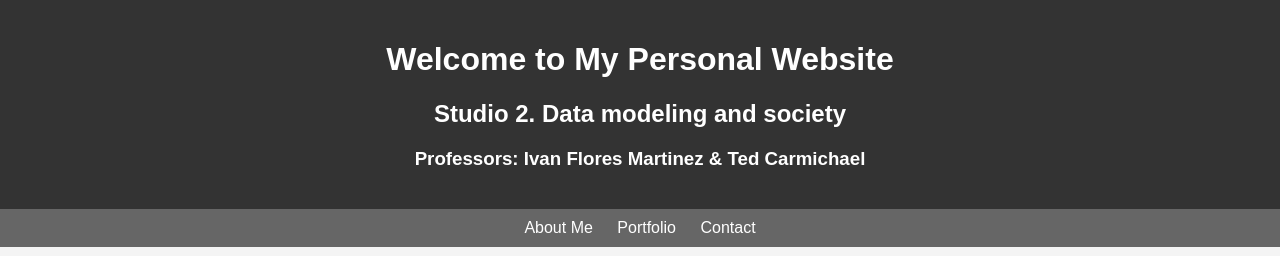
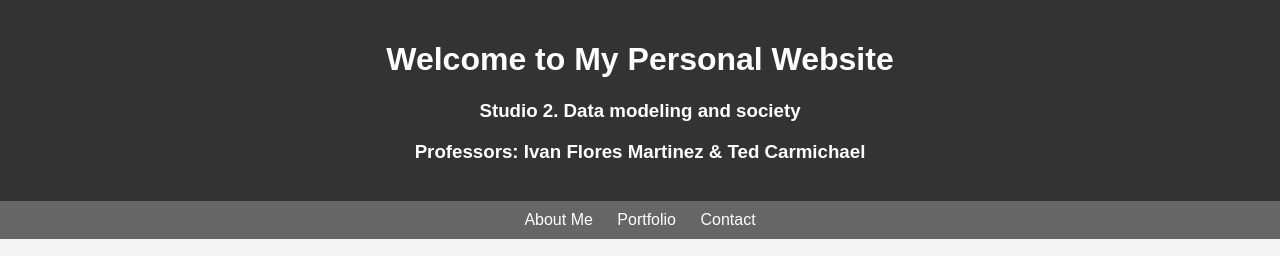
Before and after one commit to IvanFloresM/DemoProject, a plain HTML site: page index.html in a window 1280 px wide. Shown: the top 256 px of the page. Drawn offline with Linux system fonts and the light colour scheme.

Commit message:
changed heading size

```diff
--- a/index.html
+++ b/index.html
@@ -55,7 +55,7 @@
 
 <header>
     <h1>Welcome to My Personal Website</h1>
-    <h2>Studio 2. Data modeling and society</h2>
+    <h3>Studio 2. Data modeling and society</h3>
     <h3>Professors: Ivan Flores Martinez & Ted Carmichael</h3>
 </header>
 
```
